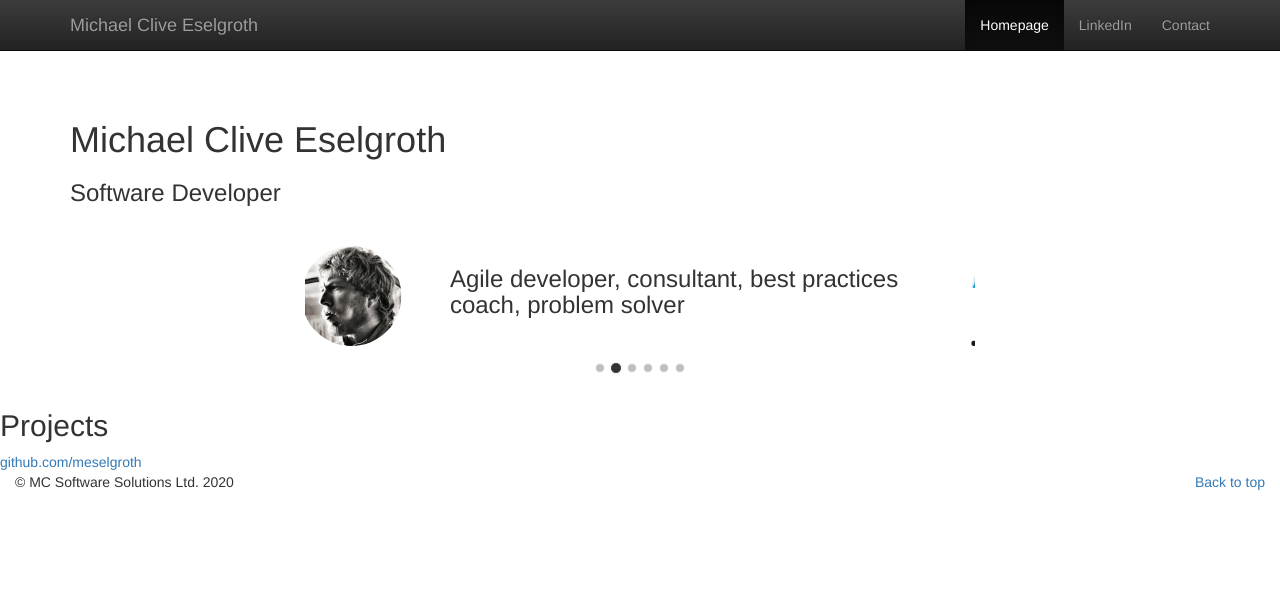
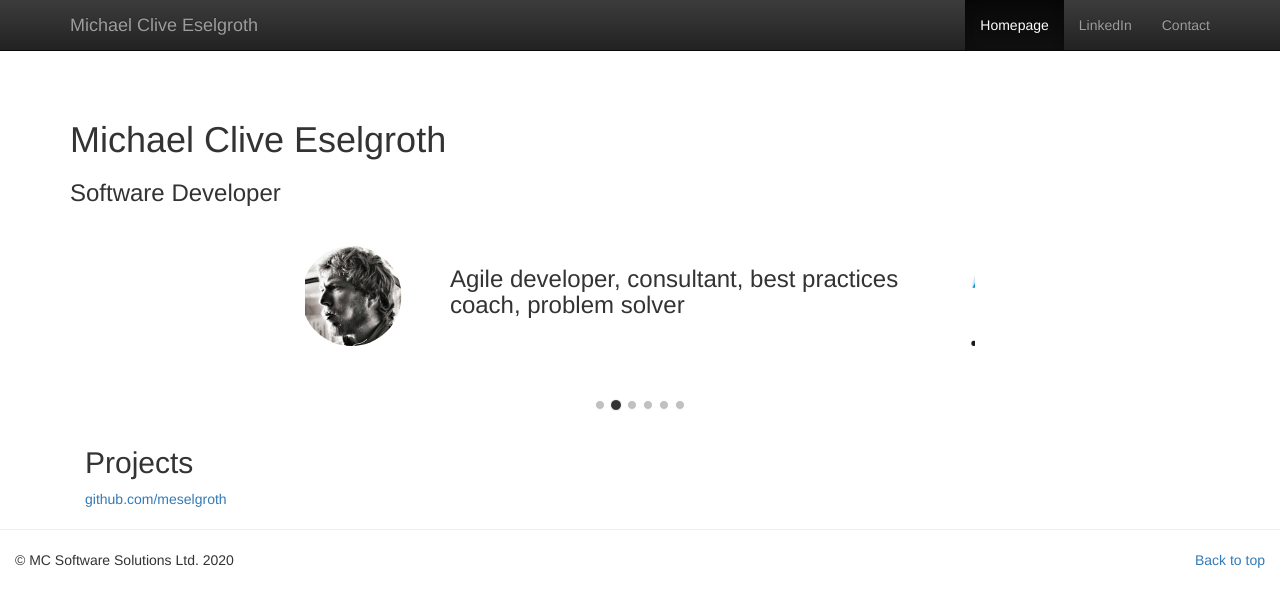
Before and after one commit to meselgroth/meselgroth.github.io, a website: page index.html in a window 1280 px wide. Drawn offline with nearby package versions, Linux system fonts and the light colour scheme.

Commit message:
Tidy. Add browser-sync for localhosting. Fix minor css

```diff
--- a/Content/carousel2.css
+++ b/Content/carousel2.css
@@ -2,7 +2,8 @@
 #quote-carousel
 {
   padding: 0 10px 30px 10px;
-  margin-top: 30px 0px 0px;
+  margin-top: 30px;
+  min-height: 350px;
 }
 
 /* Control buttons  */
@@ -70,6 +71,7 @@
       margin-bottom: 0;
       padding: 0 40px 30px 40px;
       margin-top: 30px;
+      min-height: 180px;
     }
 
 }
--- a/index.html
+++ b/index.html
@@ -1,5 +1,6 @@
 <!DOCTYPE html>
 <html xmlns="http://www.w3.org/1999/xhtml">
+
 <head>
     <title>Michael Clive Eselgroth</title>
     <!--<link href="Content/bootstrap.css" rel="stylesheet" />
@@ -9,6 +10,7 @@
     <link rel="stylesheet" href="//netdna.bootstrapcdn.com/bootstrap/3.1.1/css/bootstrap-theme.min.css">
     <link href="Content/carousel2.css" rel="stylesheet" />
 </head>
+
 <body>
 
     <!-- Fixed navbar -->
@@ -29,7 +31,8 @@
                     <li><a href="http://www.linkedin.com/profile/view?id=54305118">LinkedIn</a></li>
                     <li><a href="contact.html">Contact</a></li>
                 </ul>
-            </div><!--/.nav-collapse -->
+            </div>
+            <!--/.nav-collapse -->
         </div>
     </div>
 
@@ -75,7 +78,8 @@
                                 </div>
                                 <div class="col-sm-9">
                                     <h3>Server-side, Middleware integration, Service oriented architecture</h3>
-                                    <p>Using Microsoft and Alt.Net to build and integrate Enterprise systems using Service Bus, SOAP and RESTful Services.</p>
+                                    <p>Using Microsoft and Alt.Net to build and integrate Enterprise systems using
+                                        Service Bus, SOAP and RESTful Services.</p>
                                 </div>
                             </div>
                         </div>
@@ -95,11 +99,14 @@
                         <div class="item">
                             <div class="row">
                                 <div class="col-sm-3 text-center">
-                                    <img src="images/Agile-Team-Professionals-Solutions-IQ1.jpg" style="width: 100px;height:100px;">
+                                    <img src="images/Agile-Team-Professionals-Solutions-IQ1.jpg"
+                                        style="width: 100px;height:100px;">
                                 </div>
                                 <div class="col-sm-9">
                                     <h3>Agile</h3>
-                                    <p>Deliver value fast by reducing the feedback loop with incremental updates delivered in short iterations. Fail fast rather than late. Apply Scrum or Kanban.</p>
+                                    <p>Deliver value fast by reducing the feedback loop with incremental updates
+                                        delivered in short iterations. Fail fast rather than late. Apply Scrum or
+                                        Kanban.</p>
                                 </div>
                             </div>
                         </div>
@@ -107,12 +114,14 @@
                         <div class="item">
                             <div class="row">
                                 <div class="col-sm-3 text-center">
-                                    <img src="images/367px-Extreme_Programming.svg.png" style="width: 120px;height:120px;">
+                                    <img src="images/367px-Extreme_Programming.svg.png"
+                                        style="width: 120px;height:120px;">
                                 </div>
                                 <div class="col-sm-9">
                                     <h3>Produce high quality, maintainable, tested software</h3>
                                     <p>
-                                        Apply SOLID principles and popular XP techniques. BDD with Specflow, TDD with Moq, Pair programming/commits.
+                                        Apply SOLID principles and popular XP techniques. BDD with Specflow, TDD with
+                                        Moq, Pair programming/commits.
                                     </p>
                                 </div>
                             </div>
@@ -125,92 +134,36 @@
                                 </div>
                                 <div class="col-sm-9">
                                     <h3>Devops</h3>
-                                    <p>Continuous integration with Jenkins, TFS and Team City. Continuous Deployment with Click-Once, MSDeploy and Powershell. Continuous delivery with incremental releases and an automated build-pipeline.</p>
+                                    <p>Continuous integration with Jenkins, TFS and Team City. Continuous Deployment
+                                        with Click-Once, MSDeploy and Powershell. Continuous delivery with incremental
+                                        releases and an automated build-pipeline.</p>
                                 </div>
                             </div>
                         </div>
                     </div>
 
                     <!-- Carousel Buttons Next/Prev -->
-                    <a data-slide="prev" href="#quote-carousel" class="left carousel-control"><i class="fa fa-chevron-left"></i></a>
-                    <a data-slide="next" href="#quote-carousel" class="right carousel-control"><i class="fa fa-chevron-right"></i></a>
+                    <a data-slide="prev" href="#quote-carousel" class="left carousel-control"><i
+                            class="fa fa-chevron-left"></i></a>
+                    <a data-slide="next" href="#quote-carousel" class="right carousel-control"><i
+                            class="fa fa-chevron-right"></i></a>
                 </div>
             </div>
         </div>
     </div>
 
-    <div>
-        <h2>Projects</h2>
-        <a href="https://github.com/meselgroth">github.com/meselgroth</a>
-    </div>
-
-
-    <!-- Marketing messaging and featurettes
-    ================================================== -->
-    <!-- Wrap the rest of the page in another container to center all the content. -->
-    <!--<div class="container marketing">
-
-        <div class="row">
-            <div class="col-lg-4">
-                <img  src="images/bbcw.png" >
-                <h2>Heading</h2>
-                <p>Donec sed odio dui. Etiam porta sem malesuada magna mollis euismod. Nullam id dolor id nibh ultricies vehicula ut id elit. Morbi leo risus, porta ac consectetur ac, vestibulum at eros. Praesent commodo cursus magna.</p>
-                <p><a class="btn btn-default" href="#" role="button">View details &raquo;</a></p>
-            </div>
-            <div class="col-lg-4">
-                <img src="images/hotels4u.png">
-                <h2>Heading</h2>
-                <p>Duis mollis, est non commodo luctus, nisi erat porttitor ligula, eget lacinia odio sem nec elit. Cras mattis consectetur purus sit amet fermentum. Fusce dapibus, tellus ac cursus commodo, tortor mauris condimentum nibh.</p>
-                <p><a class="btn btn-default" href="#" role="button">View details &raquo;</a></p>
-            </div>
-            <div class="col-lg-4">
-                <img src="images/dataseeker1.png">
-                <h2>Heading</h2>
-                <p>Donec sed odio dui. Cras justo odio, dapibus ac facilisis in, egestas eget quam. Vestibulum id ligula porta felis euismod semper. Fusce dapibus, tellus ac cursus commodo, tortor mauris condimentum nibh, ut fermentum massa justo sit amet risus.</p>
-                <p><a class="btn btn-default" href="#" role="button">View details &raquo;</a></p>
+    <section class="container">
+        <div class="container">
+            <div class="row">
+                <div class="col-md-8">
+                    <h2>Projects</h2>
+                    <a href="https://github.com/meselgroth">github.com/meselgroth</a>
+                </div>
             </div>
         </div>
+    </section>
 
-        <hr class="featurette-divider">
-
-        <div class="row featurette">
-            <div class="col-md-7">
-                <h2 class="featurette-heading">First featurette heading. <span class="text-muted">It'll blow your mind.</span></h2>
-                <p class="lead">Donec ullamcorper nulla non metus auctor fringilla. Vestibulum id ligula porta felis euismod semper. Praesent commodo cursus magna, vel scelerisque nisl consectetur. Fusce dapibus, tellus ac cursus commodo.</p>
-            </div>
-            <div class="col-md-5">
-                <img class="featurette-image img-responsive" data-src="holder.js/500x500/auto" alt="Generic placeholder image">
-            </div>
-        </div>
-
-        <hr class="featurette-divider">
-
-        <div class="row featurette">
-            <div class="col-md-5">
-                <img class="featurette-image img-responsive" data-src="holder.js/500x500/auto" alt="Generic placeholder image">
-            </div>
-            <div class="col-md-7">
-                <h2 class="featurette-heading">Oh yeah, it's that good. <span class="text-muted">See for yourself.</span></h2>
-                <p class="lead">Donec ullamcorper nulla non metus auctor fringilla. Vestibulum id ligula porta felis euismod semper. Praesent commodo cursus magna, vel scelerisque nisl consectetur. Fusce dapibus, tellus ac cursus commodo.</p>
-            </div>
-        </div>
-
-        <hr class="featurette-divider">
-
-        <div class="row featurette">
-            <div class="col-md-7">
-                <h2 class="featurette-heading">And lastly, this one. <span class="text-muted">Checkmate.</span></h2>
-                <p class="lead">Donec ullamcorper nulla non metus auctor fringilla. Vestibulum id ligula porta felis euismod semper. Praesent commodo cursus magna, vel scelerisque nisl consectetur. Fusce dapibus, tellus ac cursus commodo.</p>
-            </div>
-            <div class="col-md-5">
-                <img class="featurette-image img-responsive" data-src="holder.js/500x500/auto" alt="Generic placeholder image">
-            </div>
-        </div>
-
-        <hr class="featurette-divider">-->
-    <!-- /END THE FEATURETTES -->
-
-
+    <hr class="featurette-divider">
 
     <!-- FOOTER -->
     <footer class="container-fluid">
@@ -222,4 +175,5 @@
     <script src="//netdna.bootstrapcdn.com/bootstrap/3.1.1/js/bootstrap.min.js"></script>
     <!--<script src="Scripts/bootstrap.min.js"></script>-->
 </body>
+
 </html>
```
Also changed, not shown: package.json (added, +26 -0 lines), README.md, 2 other files.
